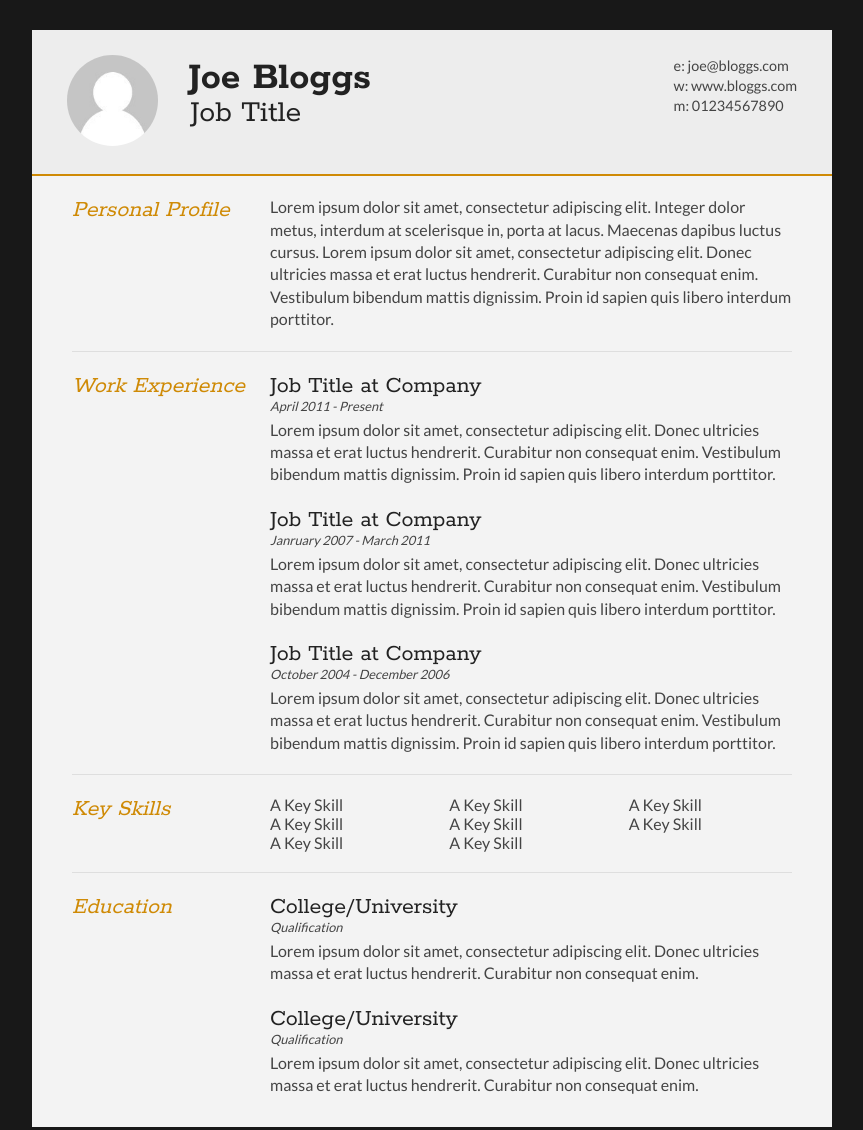
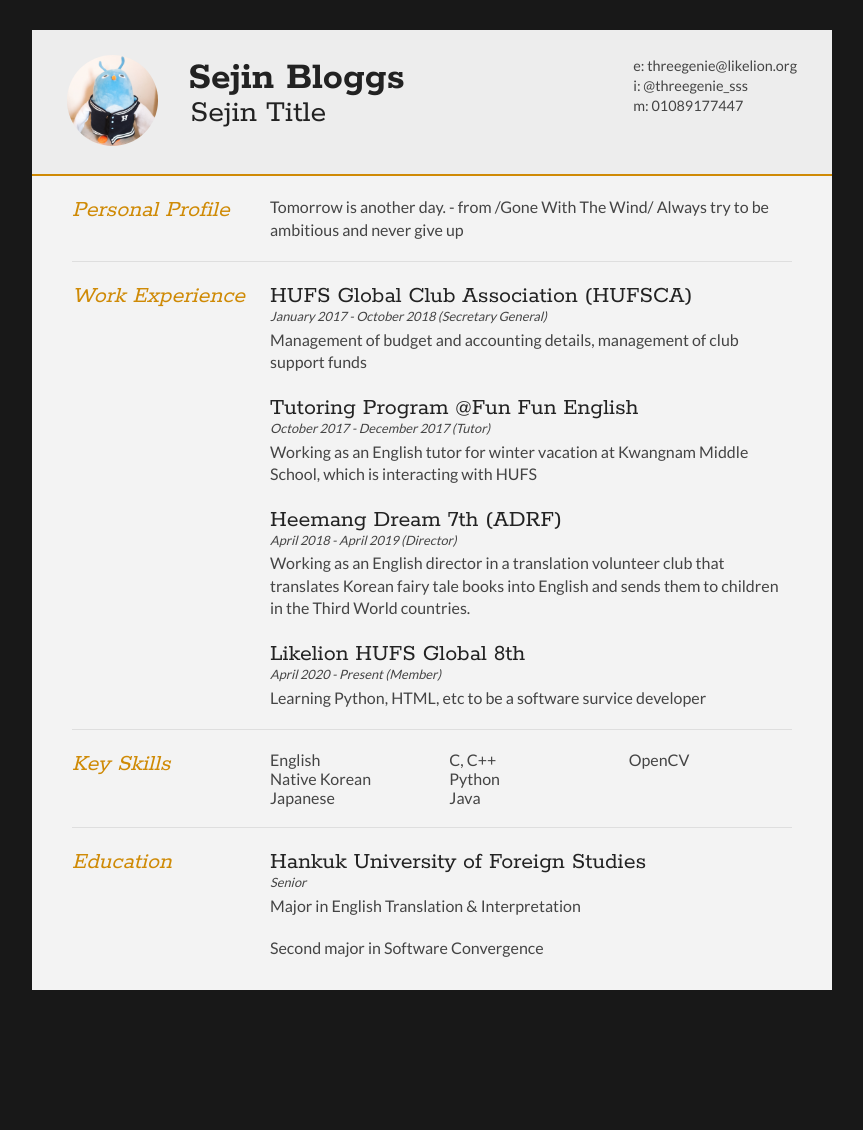
Before and after one commit to threegenie/sejin_web, a plain HTML site: page index.html in a window 1280 px wide. Shown: the whole page, without its empty margins (208-1071 px from the left). After the commit the page ends 1020 px from the top, so only its background shows below. Drawn offline with Linux system fonts and the light colour scheme.

Commit message:
upload files

```diff
--- a/index.html
+++ b/index.html
@@ -1,7 +1,7 @@
 <!DOCTYPE html>
 <html>
 <head>
-<title>Joe Bloggs - Curriculum Vitae</title>
+<title>Sejin Kim - My Resume</title>
 
 <meta name="viewport" content="width=device-width"/>
 <meta name="description" content="The Curriculum Vitae of Joe Bloggs."/>
@@ -18,19 +18,19 @@
 <div id="cv" class="instaFade">
 	<div class="mainDetails">
 		<div id="headshot" class="quickFade">
-			<img src="headshot.jpg" alt="Alan Smith" />
+			<img src="boo.jpg" alt="Sejin Kim" />
 		</div>
 
 		<div id="name">
-			<h1 class="quickFade delayTwo">Joe Bloggs</h1>
-			<h2 class="quickFade delayThree">Job Title</h2>
+			<h1 class="quickFade delayTwo">Sejin Bloggs</h1>
+			<h2 class="quickFade delayThree">Sejin Title</h2>
 		</div>
 
 		<div id="contactDetails" class="quickFade delayFour">
 			<ul>
-				<li>e: <a href="mailto:joe@bloggs.com" target="_blank">joe@bloggs.com</a></li>
-				<li>w: <a href="http://www.bloggs.com">www.bloggs.com</a></li>
-				<li>m: 01234567890</li>
+				<li>e: <a href="mailto:threegenie@likelion.org" target="_blank">threegenie@likelion.org</a></li>
+				<li>i: @threegenie_sss</a></li>
+				<li>m: 01089177447</li>
 			</ul>
 		</div>
 		<div class="clear"></div>
@@ -44,7 +44,9 @@
 				</div>
 
 				<div class="sectionContent">
-					<p>Lorem ipsum dolor sit amet, consectetur adipiscing elit. Integer dolor metus, interdum at scelerisque in, porta at lacus. Maecenas dapibus luctus cursus. Lorem ipsum dolor sit amet, consectetur adipiscing elit. Donec ultricies massa et erat luctus hendrerit. Curabitur non consequat enim. Vestibulum bibendum mattis dignissim. Proin id sapien quis libero interdum porttitor.</p>
+					<p>Tomorrow is another day. - from /Gone With The Wind/
+						Always try to be ambitious and never give up
+						</p>
 				</div>
 			</article>
 			<div class="clear"></div>
@@ -58,21 +60,27 @@
 
 			<div class="sectionContent">
 				<article>
-					<h2>Job Title at Company</h2>
-					<p class="subDetails">April 2011 - Present</p>
-					<p>Lorem ipsum dolor sit amet, consectetur adipiscing elit. Donec ultricies massa et erat luctus hendrerit. Curabitur non consequat enim. Vestibulum bibendum mattis dignissim. Proin id sapien quis libero interdum porttitor.</p>
+					<h2>HUFS Global Club Association (HUFSCA)</h2>
+					<p class="subDetails">January 2017 - October 2018 (Secretary General)</p>
+					<p>Management of budget and accounting details, management of club support funds</p>
 				</article>
 
 				<article>
-					<h2>Job Title at Company</h2>
-					<p class="subDetails">Janruary 2007 - March 2011</p>
-					<p>Lorem ipsum dolor sit amet, consectetur adipiscing elit. Donec ultricies massa et erat luctus hendrerit. Curabitur non consequat enim. Vestibulum bibendum mattis dignissim. Proin id sapien quis libero interdum porttitor.</p>
+					<h2>Tutoring Program @Fun Fun English</h2>
+					<p class="subDetails">October 2017 - December 2017 (Tutor)</p>
+					<p>Working as an English tutor for winter vacation at Kwangnam Middle School, which is interacting with HUFS</p>
 				</article>
 
 				<article>
-					<h2>Job Title at Company</h2>
-					<p class="subDetails">October 2004 - December 2006</p>
-					<p>Lorem ipsum dolor sit amet, consectetur adipiscing elit. Donec ultricies massa et erat luctus hendrerit. Curabitur non consequat enim. Vestibulum bibendum mattis dignissim. Proin id sapien quis libero interdum porttitor.</p>
+					<h2>Heemang Dream 7th (ADRF)</h2>
+					<p class="subDetails">April 2018 - April 2019 (Director)</p>
+					<p>Working as an English director in a translation volunteer club that translates Korean fairy tale books into English and sends them to children in the Third World countries.</p>
+				</article>
+
+				<article>
+					<h2>Likelion HUFS Global 8th</h2>
+					<p class="subDetails">April 2020 - Present (Member)</p>
+					<p>Learning Python, HTML, etc to be a software survice developer</p>
 				</article>
 			</div>
 			<div class="clear"></div>
@@ -86,14 +94,13 @@
 
 			<div class="sectionContent">
 				<ul class="keySkills">
-					<li>A Key Skill</li>
-					<li>A Key Skill</li>
-					<li>A Key Skill</li>
-					<li>A Key Skill</li>
-					<li>A Key Skill</li>
-					<li>A Key Skill</li>
-					<li>A Key Skill</li>
-					<li>A Key Skill</li>
+					<li>English</li>
+					<li>Native Korean</li>
+					<li>Japanese</li>
+					<li>C, C++</li>
+					<li>Python</li>
+					<li>Java</li>
+					<li>OpenCV</li>
 				</ul>
 			</div>
 			<div class="clear"></div>
@@ -107,16 +114,12 @@
 
 			<div class="sectionContent">
 				<article>
-					<h2>College/University</h2>
-					<p class="subDetails">Qualification</p>
-					<p>Lorem ipsum dolor sit amet, consectetur adipiscing elit. Donec ultricies massa et erat luctus hendrerit. Curabitur non consequat enim.</p>
+					<h2>Hankuk University of Foreign Studies</h2>
+					<p class="subDetails">Senior</p>
+					<p>Major in English Translation & Interpretation</p>
+					<p>Second major in Software Convergence</p>
 				</article>
 
-				<article>
-					<h2>College/University</h2>
-					<p class="subDetails">Qualification</p>
-					<p>Lorem ipsum dolor sit amet, consectetur adipiscing elit. Donec ultricies massa et erat luctus hendrerit. Curabitur non consequat enim.</p>
-				</article>
 			</div>
 			<div class="clear"></div>
 		</section>
```
Also changed, not shown: boo.jpg (added), headshot.jpg (deleted).
